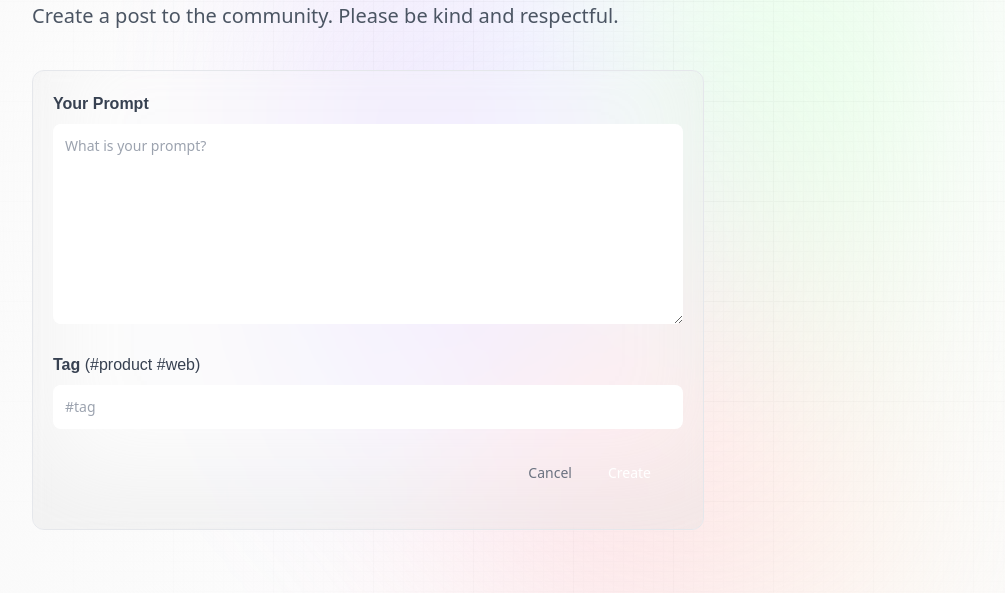
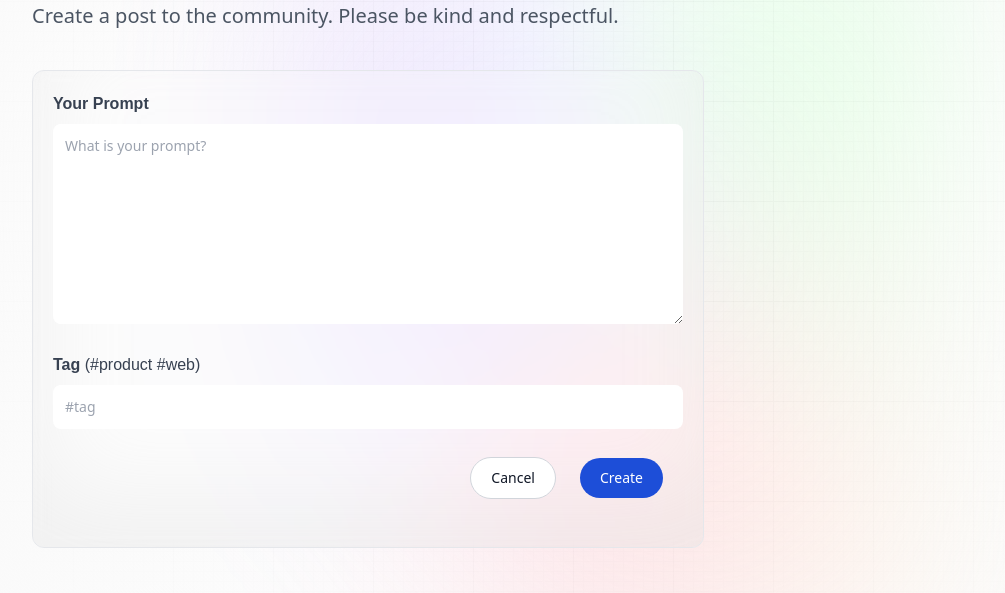
Before and after one commit to manulthanura/Prompt-Community, a Next.js app: page /create-prompt in a window 1280 px wide. Shown: the part 204-797 px from the top of the page, without its empty margins (32-1037 px from the left). Built offline with nearby package versions, Linux system fonts and the light colour scheme; no server answers.

Commit message:
Update Form.jsx

```diff
--- a/components/Form.jsx
+++ b/components/Form.jsx
@@ -10,7 +10,7 @@
         {type} a post to the community. Please be kind and respectful.
       </p>
 
-      <form className="mt-10 w-full max-w-2xl flex flex-col gap-7 glassmorphism" onSubmit={handleSubmit}>
+      <form className="my-10 w-full max-w-2xl flex flex-col gap-7 glassmorphism" onSubmit={handleSubmit}>
         <label>
           <span className="font-satoshi font-semibold text-base text-gray-700">Your Prompt</span>
           <textarea
@@ -35,13 +35,13 @@
           />
         </label>
         <div className="flex-end mx-3 mb-5 gap-4">
-          <Link href="/" className="text-gray-500 text-sm">
+          <Link href="/" className="text-gray-900 bg-white border border-gray-300 focus:outline-none hover:bg-gray-100 focus:ring-4 focus:ring-gray-200 font-medium rounded-full text-sm px-5 py-2.5 mr-2 mb-2 dark:bg-gray-800 dark:text-white dark:border-gray-600 dark:hover:bg-gray-700 dark:hover:border-gray-600 dark:focus:ring-gray-700">
             Cancel
           </Link>
           <button
             type="submit"
             disabled={submitting}
-            className="px-5 py-1.5 text-sm bg-primary-orange rounded-full text-white"
+            className="text-white bg-blue-700 hover:bg-blue-800 focus:outline-none focus:ring-4 focus:ring-blue-300 font-medium rounded-full text-sm px-5 py-2.5 text-center mr-2 mb-2 dark:bg-blue-600 dark:hover:bg-blue-700 dark:focus:ring-blue-800"
           >
             {submitting ? `${type}...` : type}
           </button>
```
